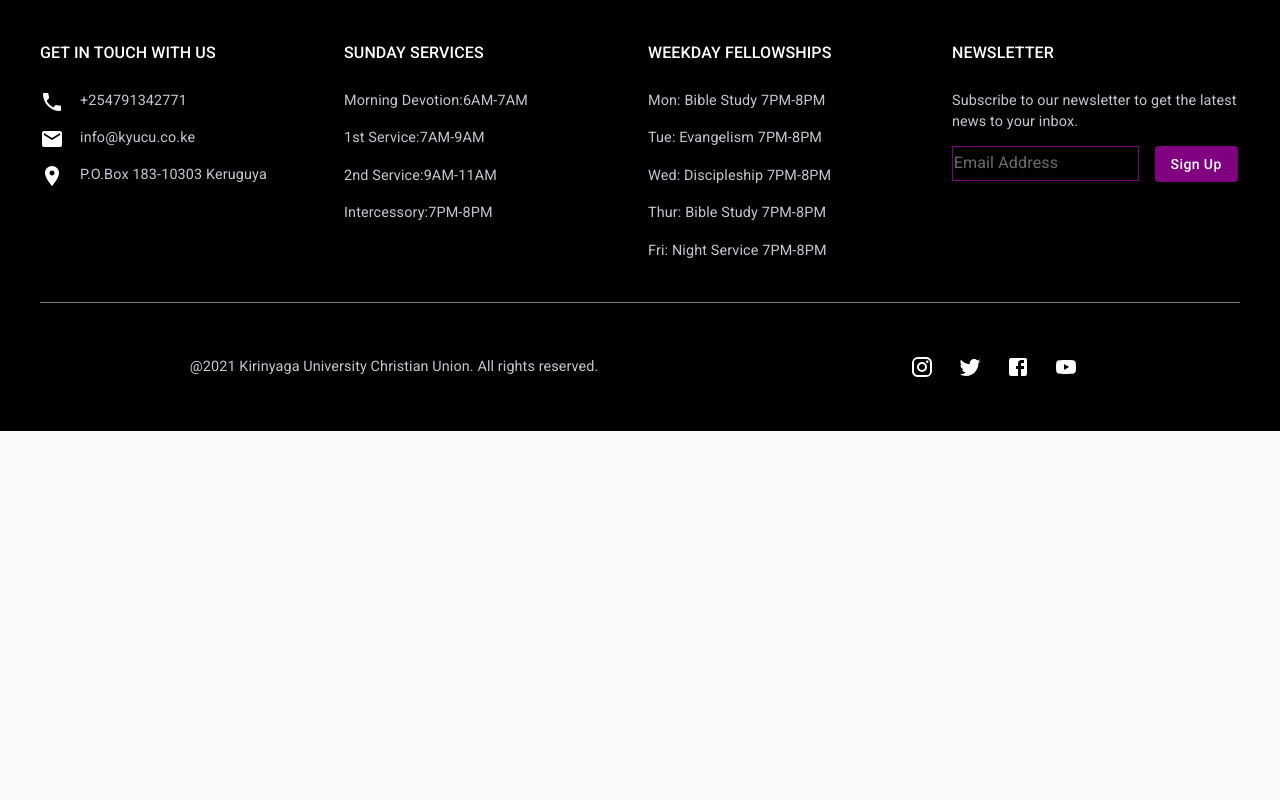
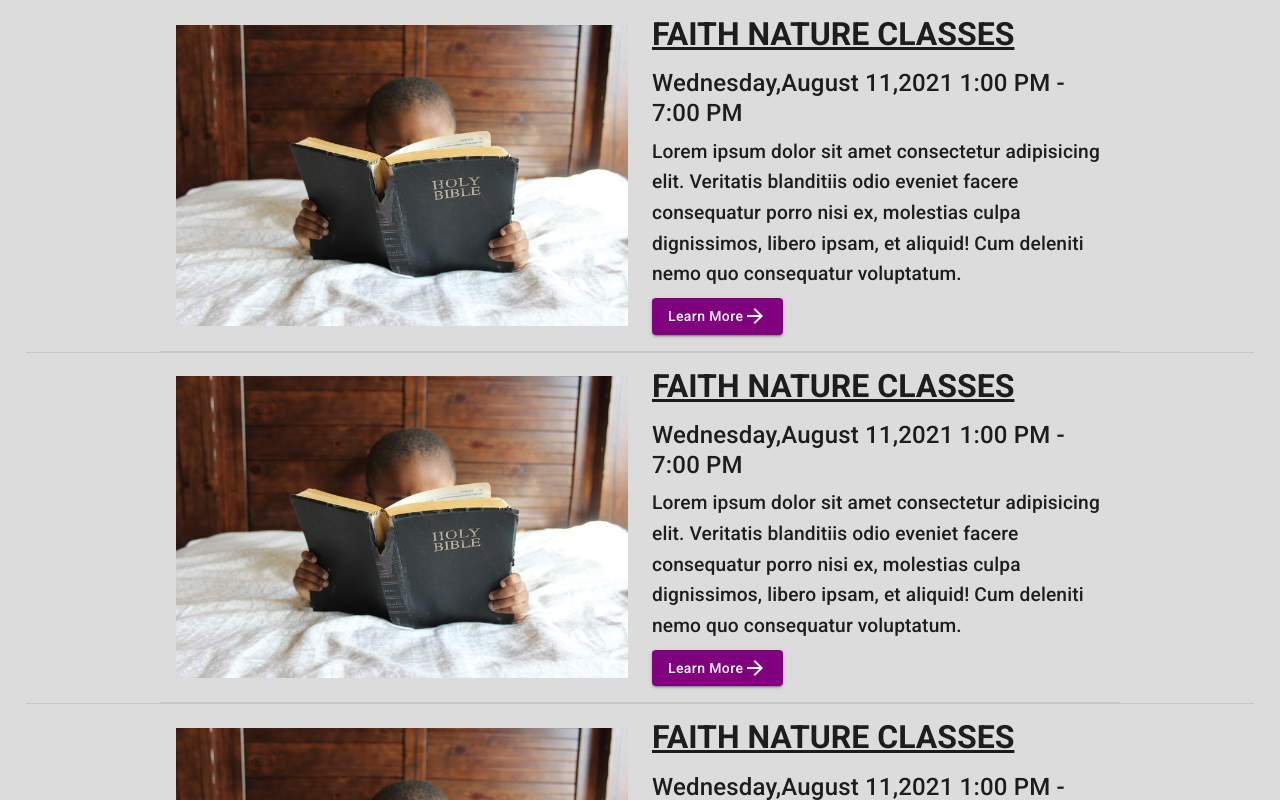
Before and after one commit to KyU-Christian-Union/kyucuwebapp, a React (Create React App) app: page /events in a window 1280 px wide. Shown: the top 800 px of the page. Built offline with nearby package versions, Linux system fonts and the light colour scheme.

Commit message:
eventspage event component

```diff
--- /dev/null
+++ b/src/components/EventWrapper/Event.jsx
@@ -0,0 +1,76 @@
+import { Container, Box, Grid, Typography, Button } from '@material-ui/core';
+import React from 'react';
+import { makeStyles } from '@material-ui/core/styles';
+import ArrowForwardIcon from '@material-ui/icons/ArrowForward';
+import upcomingeventImage from '../../assets/images/upcomingevent_image.jpg';
+
+const useStyles = makeStyles(theme => ({
+  eventContainer: {
+    padding: theme.spacing(2),
+    borderBottom: '1px solid #C5C6D0'
+  },
+  eventBox: {
+    boxShadow: ' 0px 3px 0px -2px rgba(0, 0, 0, 0.1) '
+  },
+  eventImage: {
+    objectFit: 'contain'
+  },
+  eventHeader: {
+    fontWeight: 700,
+    fontSize: '2rem',
+    textDecoration: 'underline',
+    marginBottom: theme.spacing(2),
+    textTransform: 'uppercase'
+  },
+  eventsubHeader: {
+    fontWeight: 500,
+    marginBottom: theme.spacing(1)
+  },
+  eventInfo: {
+    marginBottom: theme.spacing(1),
+    fontSize: '1.2rem'
+  }
+}));
+
+const Event = () => {
+  const classes = useStyles();
+  return (
+    <Box className={classes.eventBox}>
+      {/** change background images randomly between white and grey hex */}
+      <Container className={classes.eventContainer} justifyContent="center" maxWidth="md">
+        <Grid container spacing={3}>
+          <Grid item xs={12} sm={6} md={6} lg={6}>
+            {/** change image size for sm devices */}
+            {/** position the date on top of the image and add a z-index */}
+            <img
+              src={upcomingeventImage}
+              width="100%"
+              height="100%"
+              alt=" eventPicture"
+              className={classes.eventImage}
+            />
+          </Grid>
+          <Grid item xs={12} sm={6} md={6} lg={6}>
+            <Typography variant="h3" className={classes.eventHeader}>
+              Faith Nature Classes
+            </Typography>
+            <Typography variant="h4" className={classes.eventsubHeader}>
+              Wednesday,August 11,2021 1:00 PM - 7:00 PM
+            </Typography>
+            <Typography variant="h6" className={classes.eventInfo}>
+              Lorem ipsum dolor sit amet consectetur adipisicing elit. Veritatis blanditiis odio eveniet facere
+              consequatur porro nisi ex, molestias culpa dignissimos, libero ipsam, et aliquid! Cum deleniti nemo quo
+              consequatur voluptatum.
+            </Typography>
+            <Button variant="contained" color="primary" className={classes.eventButton}>
+              Learn More
+              <ArrowForwardIcon />
+            </Button>
+          </Grid>
+        </Grid>
+      </Container>
+    </Box>
+  );
+};
+
+export default Event;
--- /dev/null
+++ b/src/components/EventWrapper/EventWrapper.jsx
@@ -0,0 +1,25 @@
+import React from 'react';
+import { Container } from '@material-ui/core';
+import { makeStyles } from '@material-ui/core/styles';
+import Event from './Event';
+
+const useStyles = makeStyles(theme => ({
+  eventWrapperContainer: {
+    backgroundColor: 'rgba(0, 0, 0, 0.12)'
+  }
+}));
+
+const EventWrapper = () => {
+  const classes = useStyles();
+  return (
+    /** use box instead */
+    <Container maxWidth="lg" className={classes.eventWrapperContainer}>
+      <Event />
+      <Event />
+      <Event />
+      <Event />
+    </Container>
+  );
+};
+
+export default EventWrapper;
--- a/src/pages/EventsPage/EventsPage.jsx
+++ b/src/pages/EventsPage/EventsPage.jsx
@@ -1,9 +1,11 @@
 import React from 'react';
+import EventWrapper from '../../components/EventWrapper/EventWrapper';
 import Footer from '../../components/Footer/Footer';
 
 const EventsPage = () => {
   return (
     <>
+      <EventWrapper />
       <Footer />
     </>
   );
```
Also changed, not shown: src/assets/images/eventspageheader_image.jpg (added).
